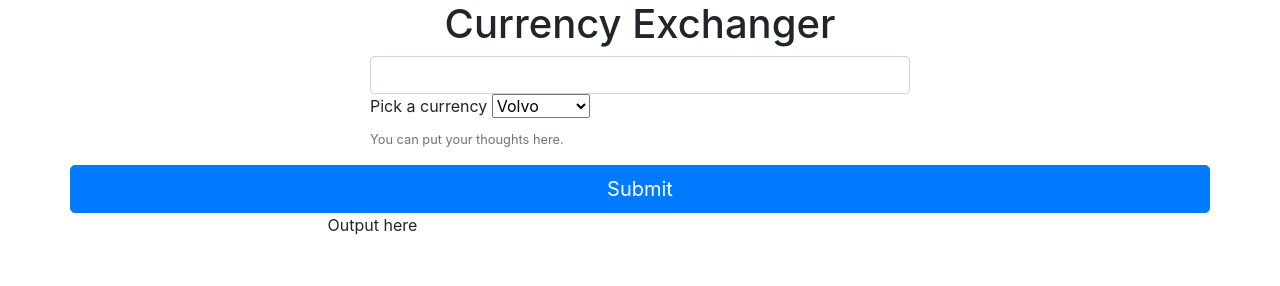
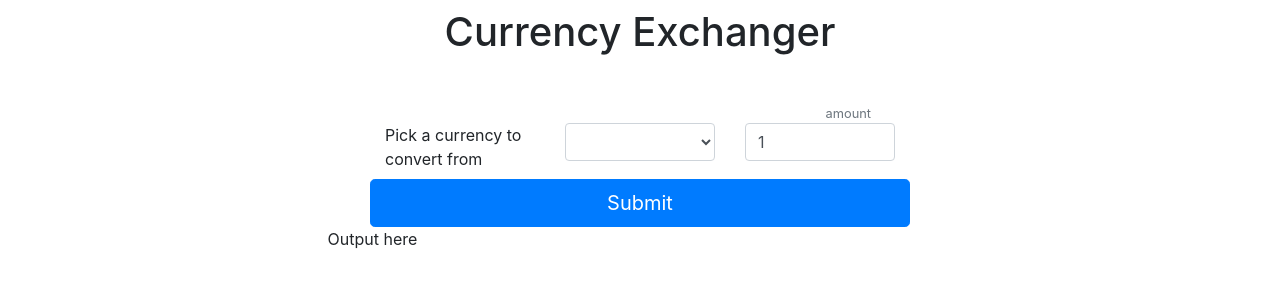
Before and after one commit to jhell85/epi-currency-exchanger, a website built with webpack: page src/index.html in a window 1280 px wide. Built offline with nearby package versions, Linux system fonts and the light colour scheme.

Commit message:
updated how page looks at start

```diff
--- a/src/index.html
+++ b/src/index.html
@@ -10,23 +10,24 @@
     <!-- input form  -->
     <div class="row">
       <div class="col-md-6 offset-md-3 box-decore">
-        <h1 class="text-center">Currency Exchanger</h1>
+        <h1 class="text-center mt-2 mb-5">Currency Exchanger</h1>
 
-        <div class="form-group">
-          <div>
-            <input type="text" class="form-control" id="input-1" aria-describedby="input">
-            <label for="currency">Pick a currency </label>
-            <select id="currency">
-              <option value="volvo">Volvo</option>
-              <option value="saab">Saab</option>
-              <option value="mercedes">Mercedes</option>
-              <option value="audi">Audi</option>
-            </select>
+        <div class="container">
+          <small class="form-text text-right text-muted mr-4">amount</small>
+          <div class="row">
+            <div class="col-4">
+              <label for="currency">Pick a currency to convert from</label>
+            </div>
+            <div class="col-4">
+              <select class="form-control" id="currency"></select>
+            </div>
+            <div class="col-4">
+              <input class="form-control" id="amount" type="number" value="1">
+            </div>
           </div>
-          <small id="input1-Help" class="form-text text-muted">You can put your thoughts here.</small>
         </div>
+        <button id="submitBtn" class="btn btn-primary btn-lg btn-block">Submit</button>
       </div>
-      <button id="submitBtn" class="btn btn-primary btn-lg btn-block">Submit</button>
 
     </div>
   </div>
```
